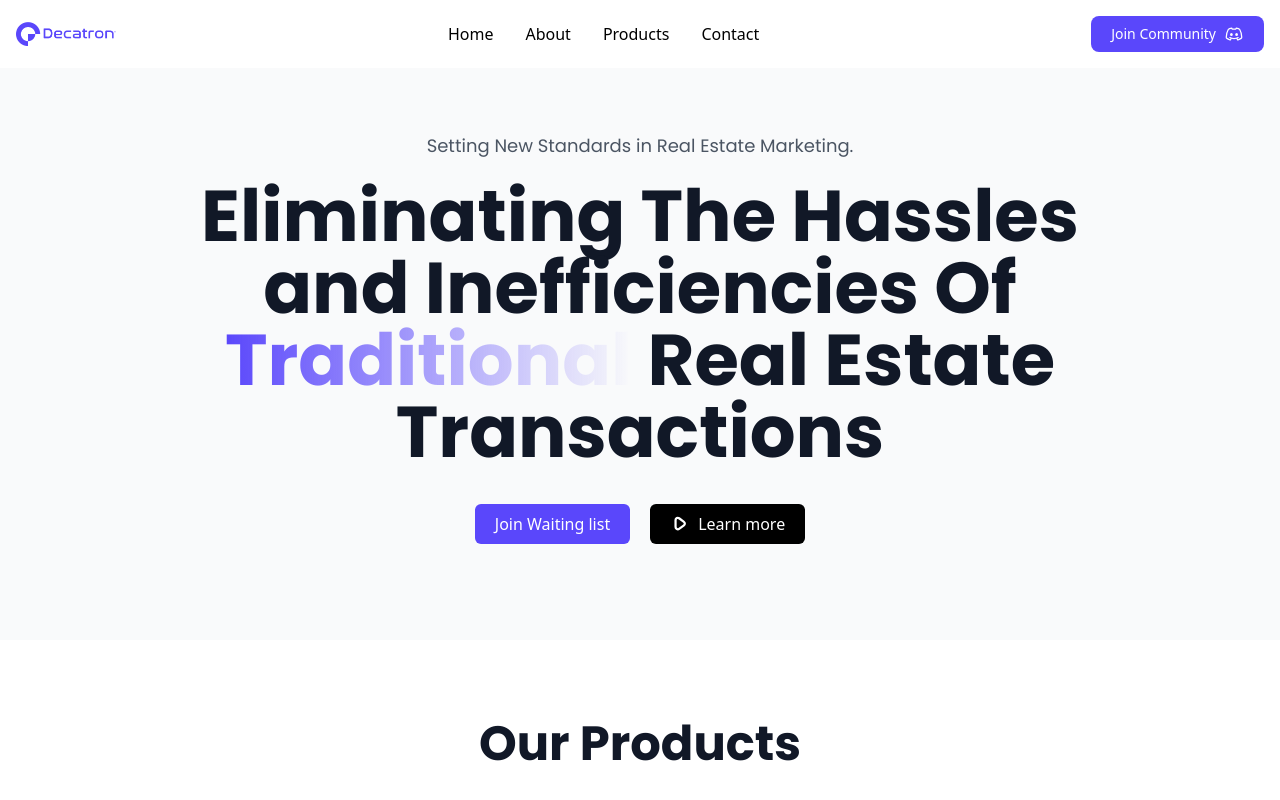
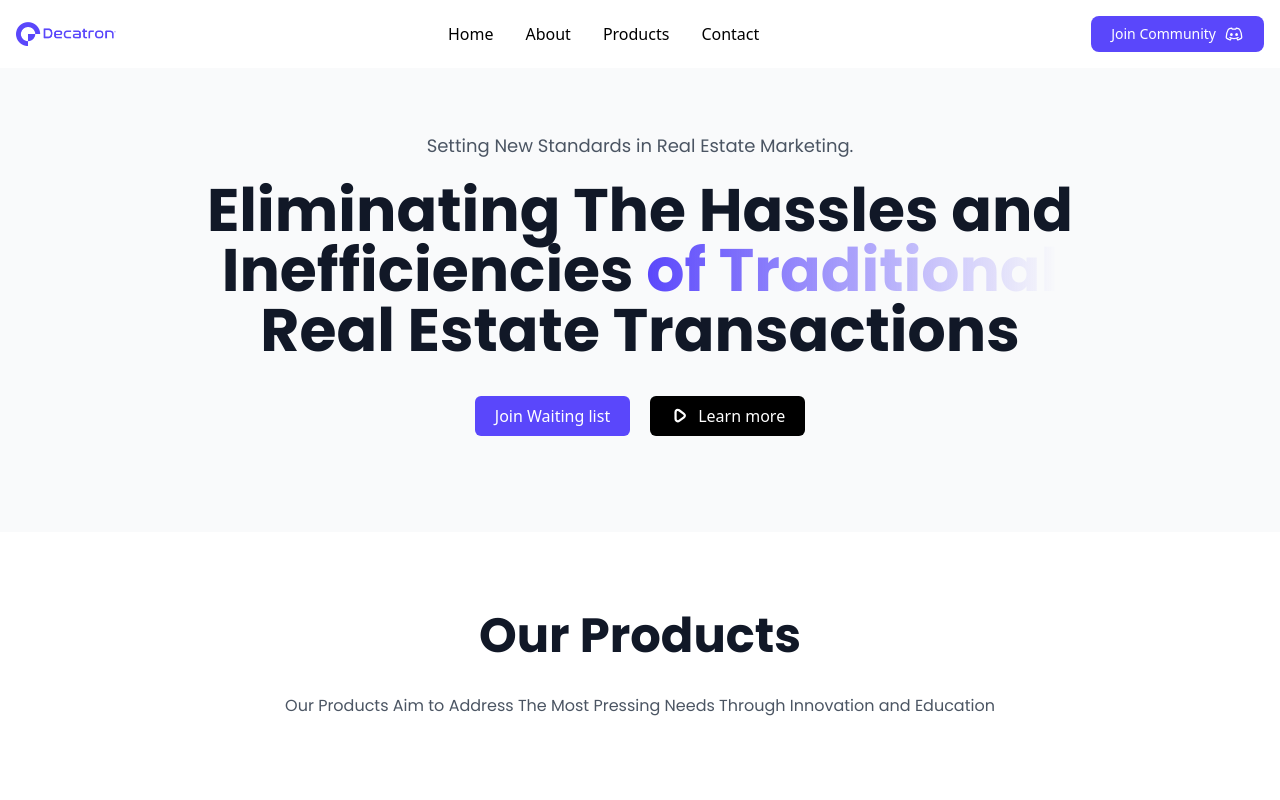
Before and after one commit to DecatronR/decatron-landing-page, a Next.js app: page / in a window 1280 px wide. Shown: the top 800 px of the page. Built offline with nearby package versions, Linux system fonts and the light colour scheme.

Commit message:
build: verison 0.1.3

```diff
--- a/package.json
+++ b/package.json
@@ -1,6 +1,6 @@
 {
   "name": "decatron",
-  "version": "0.1.2",
+  "version": "0.1.3",
   "private": true,
   "scripts": {
     "dev": "next dev",
--- a/src/components/Content/HeroSection.tsx
+++ b/src/components/Content/HeroSection.tsx
@@ -6,12 +6,12 @@ export const HeroSection = () => {
           <h1 className="px-6 text-lg text-gray-600 font-poppins">
             Setting New Standards in Real Estate Marketing.
           </h1>
-          <h2 className="mt-5 text-4xl font-bold leading-snug text-gray-900 sm:text-5xl md:text-6xl lg:text-7xl font-poppins">
-            Eliminating The Hassles and Inefficiencies Of{" "}
+          <h2 className="mt-5 text-4xl font-bold leading-loose text-gray-900 sm:text-5xl md:text-6xl lg:text-6xl font-poppins">
+            Eliminating The Hassles and Inefficiencies{" "}
             <span className="bg-gradient-to-r from-primary via-primary-500 to-primary-600 inline-block text-transparent bg-clip-text">
-              Traditional
+              of Traditional
             </span>{" "}
-            Real Estate Transactions
+            <br /> Real Estate Transactions
           </h2>
 
           <div className="mt-9 flex flex-col items-center justify-center space-y-5 sm:flex-row sm:space-y-0 sm:space-x-5">
--- a/src/components/Content/ProductShowCase.tsx
+++ b/src/components/Content/ProductShowCase.tsx
@@ -1,9 +1,9 @@
-"use client"
+"use client";
 import { useRef } from 'react';
-import styles from "../styles/pricing.module.css"
+import styles from "../styles/pricing.module.css";
 
 export const ProductShowCase = () => {
-  const scrollContainerRef = useRef(null);
+  const scrollContainerRef = useRef<HTMLDivElement | null>(null);
 
   const handleMouseEnter = () => {
     if (scrollContainerRef.current) {
@@ -35,7 +35,8 @@ export const ProductShowCase = () => {
           {/* Content Section */}
           <div className="w-full md:w-1/2 lg:w-3/5 mt-7">
             <h6 className="font-poppins text-3xs font-bold leading-tight text-black sm:text-4xl lg:leading-tight lg:text-5xs ml-11">
-              Explore</h6>
+              Explore
+            </h6>
             <h2 className="font-poppins text-3xl font-bold leading-tight text-black sm:text-4xl lg:leading-tight lg:text-5xl ml-11">
               Decatron 360
             </h2>
```
